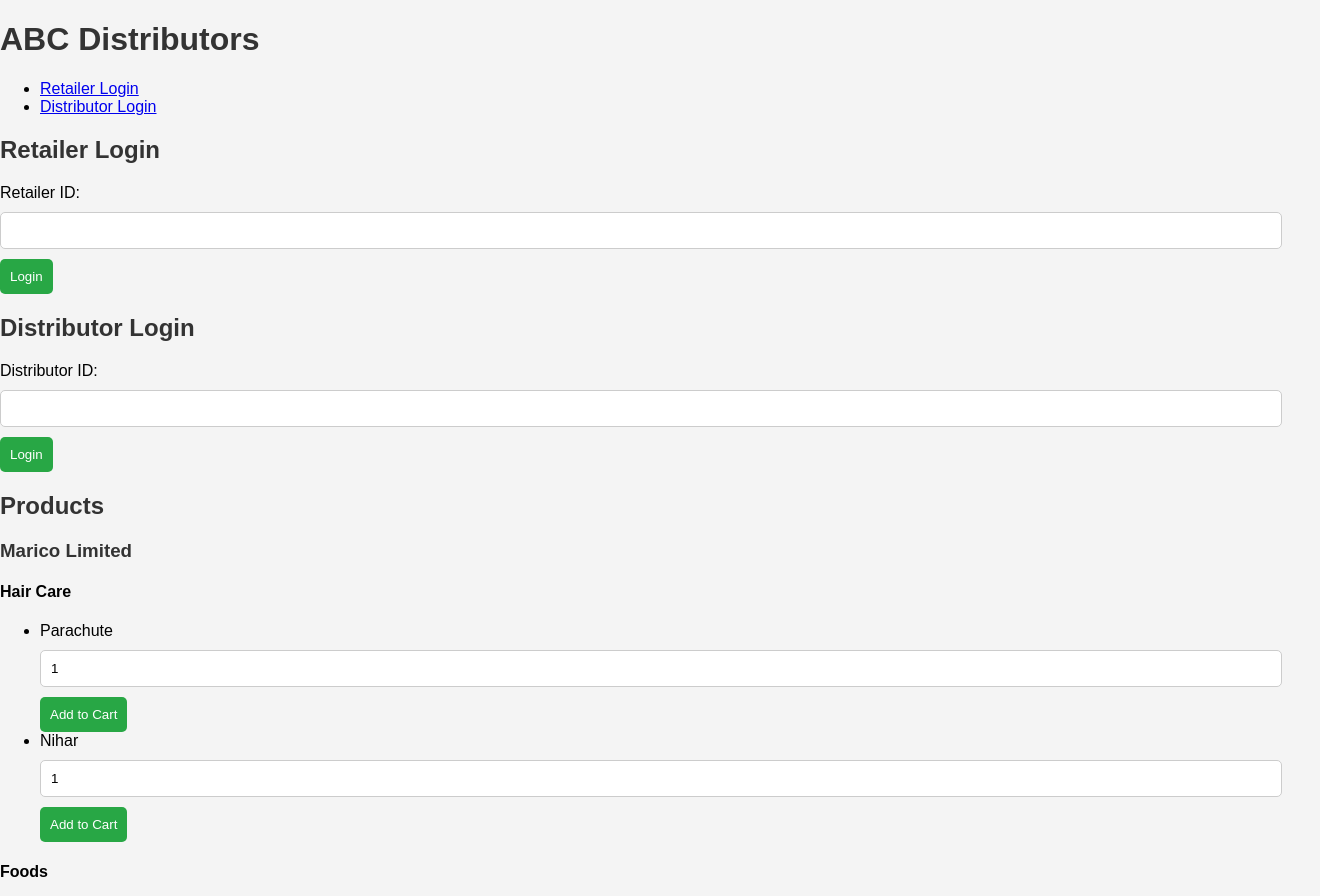
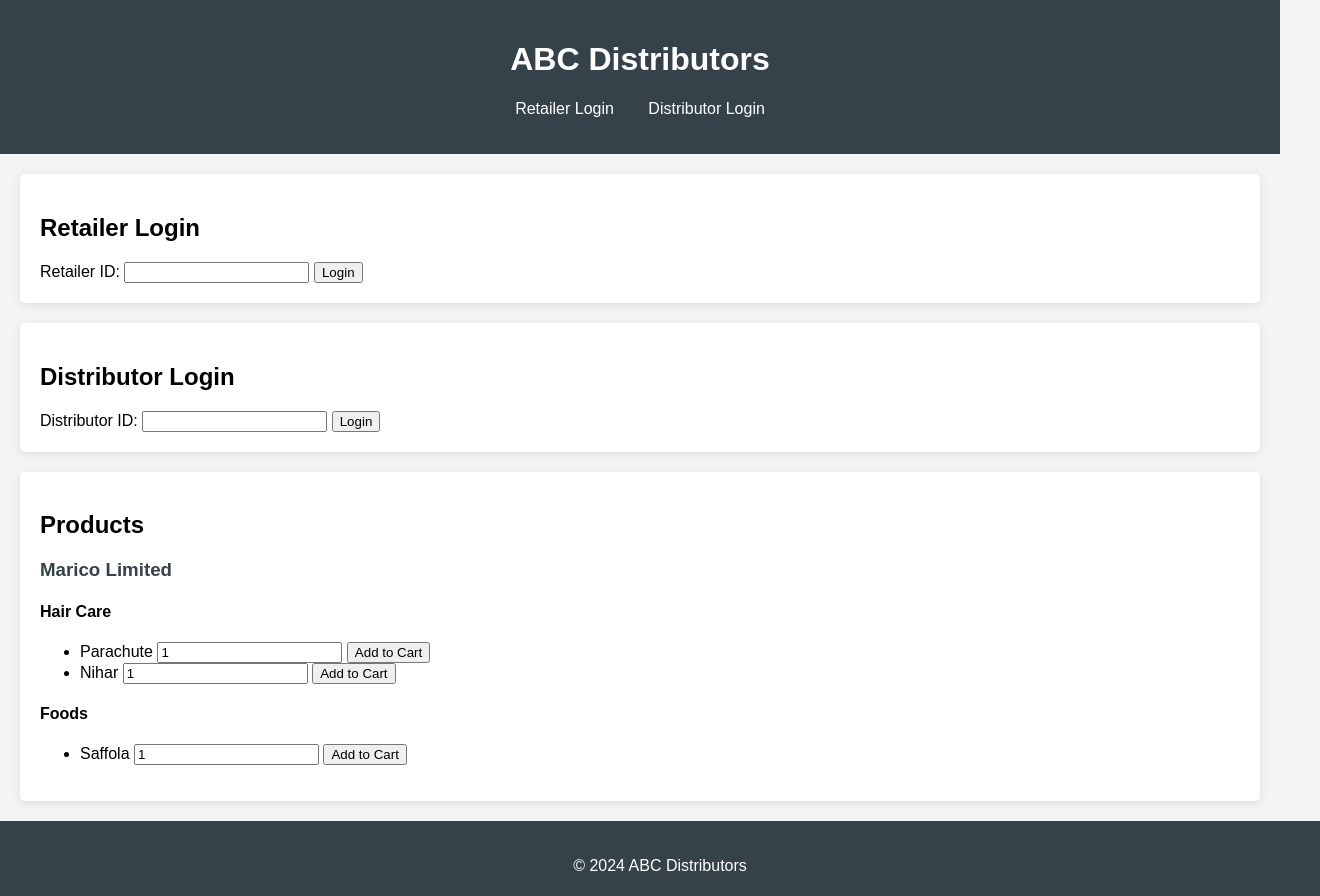
Before and after one commit to harishnarendran17/Pasakili, a plain HTML site: page index.html in a window 1280 px wide. Shown: the top 896 px of the page, 1320 px wide, since content can reach past the window. Drawn offline with Linux system fonts and the light colour scheme; a script that the page names is missing.

Commit message:
Update style.css

```diff
--- a/style.css
+++ b/style.css
@@ -1,58 +1,54 @@
 body {
     font-family: Arial, sans-serif;
+    margin: 0;
+    padding: 0;
     background-color: #f4f4f4;
-    margin: 0;
+}
+
+header {
+    background: #35424a;
+    color: #ffffff;
+    padding: 20px 0;
+    text-align: center;
+}
+
+nav ul {
+    list-style: none;
     padding: 0;
 }
 
-.container {
-    width: 80%;
-    margin: 20px auto;
-    padding: 20px;
-    background: #fff;
-    border-radius: 5px;
-    box-shadow: 0 2px 5px rgba(0, 0, 0, 0.1);
+nav ul li {
+    display: inline;
+    margin: 0 15px;
 }
 
-h1, h2, h3 {
-    color: #333;
+nav a {
+    color: #ffffff;
+    text-decoration: none;
 }
 
-form {
-    margin: 20px 0;
+section {
+    margin: 20px;
+    padding: 20px;
+    background: #ffffff;
+    border-radius: 5px;
+    box-shadow: 0 2px 10px rgba(0, 0, 0, 0.1);
 }
 
-input[type="text"],
-input[type="number"],
-select {
-    width: calc(100% - 20px);
-    padding: 10px;
-    margin: 10px 0;
-    border: 1px solid #ccc;
-    border-radius: 5px;
+.product-category {
+    margin-top: 20px;
 }
 
-button {
-    padding: 10px;
-    background-color: #28a745;
-    color: #fff;
-    border: none;
-    border-radius: 5px;
-    cursor: pointer;
+.product-category h3 {
+    color: #35424a;
 }
 
-button:hover {
-    background-color: #218838;
+footer {
+    text-align: center;
+    padding: 20px;
+    background: #35424a;
+    color: #ffffff;
+    position: relative;
+    bottom: 0;
+    width: 100%;
 }
-
-.product {
-    margin: 20px 0;
-    padding: 10px;
-    border: 1px solid #ddd;
-    border-radius: 5px;
-}
-
-.confirmation {
-    margin-top: 20px;
-    color: #007bff;
-}
```
